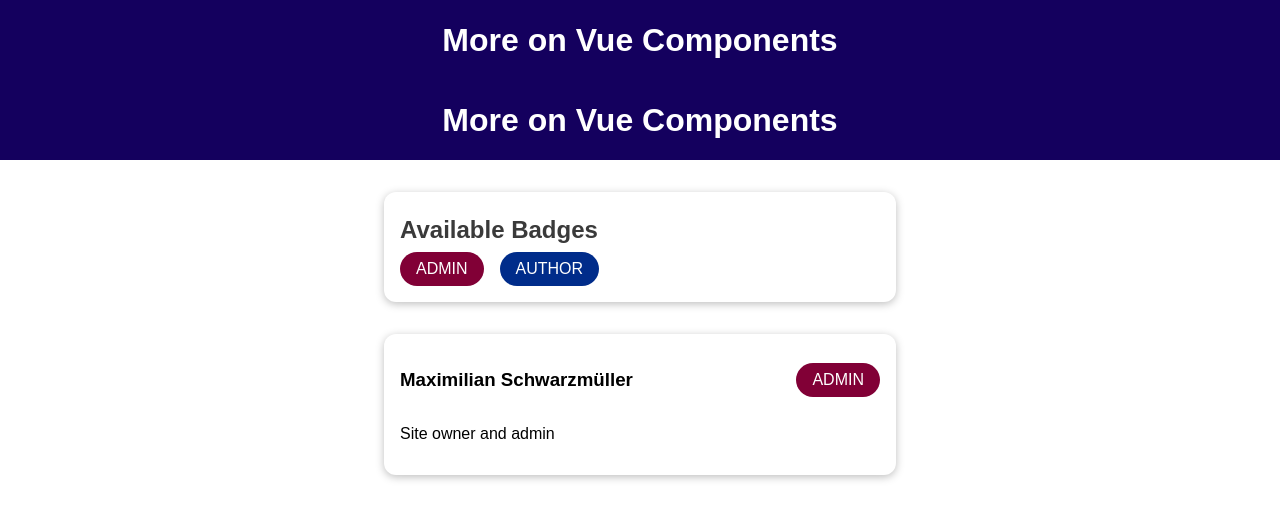
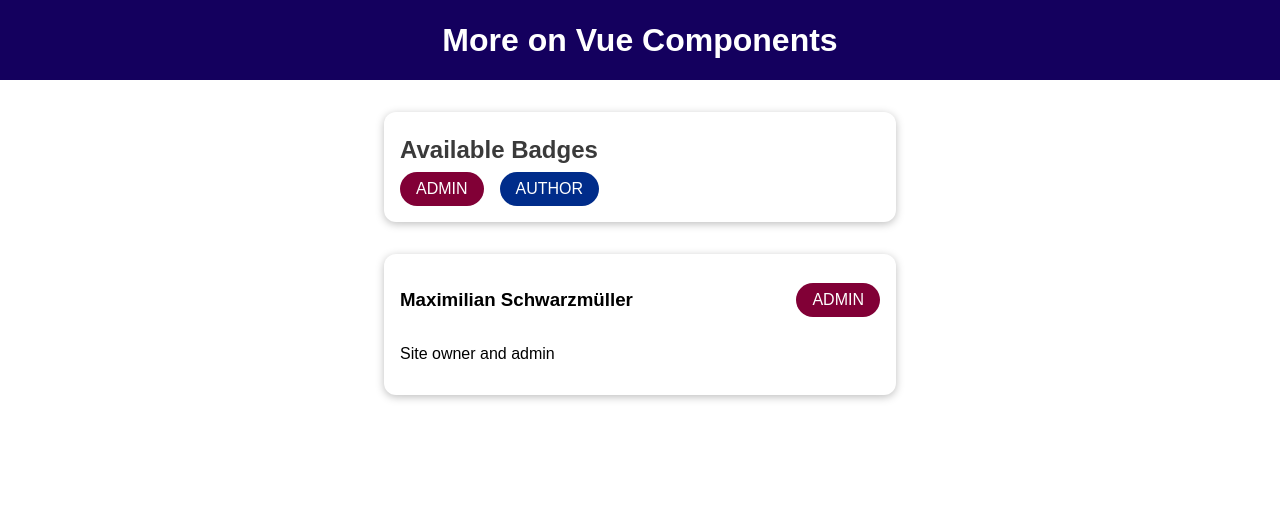
Before and after one commit to AhmedHelalAhmed/badge-app, a Vue app: page / in a window 1280 px wide. Shown: the top 520 px of the page. Built offline with nearby package versions, Linux system fonts and the light colour scheme.

Commit message:
use short way to register the component

```diff
--- a/src/App.vue
+++ b/src/App.vue
@@ -1,9 +1,6 @@
 <template>
   <div>
     <the-header></the-header>
-    <!-- can be like that -->
-    <TheHeader />
-    <!-- or can be like that-->
     <badge-list></badge-list>
     <user-info
       :full-name="activeUser.name"
@@ -18,7 +15,7 @@ import TheHeader from "./components/TheHeader.vue";
 
 export default {
   components: {
-    TheHeader: TheHeader, // register component locally
+    TheHeader, // register component locally
   },
   data() {
     return {
```
